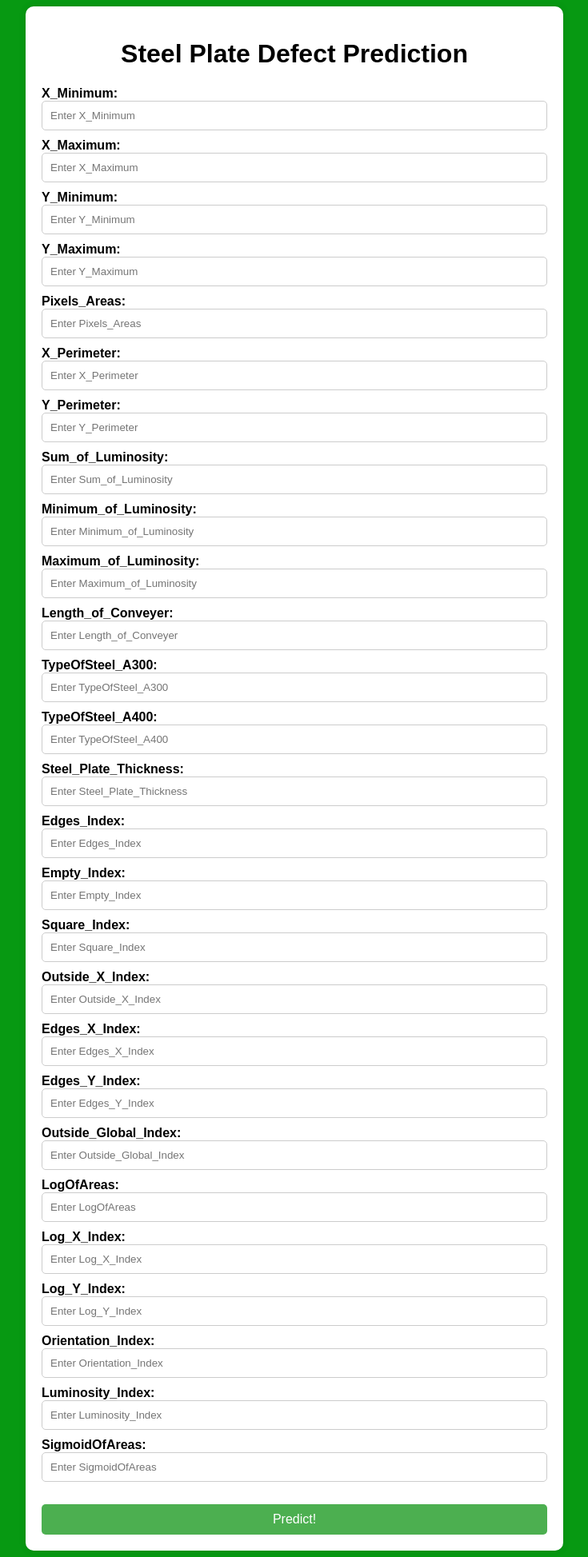
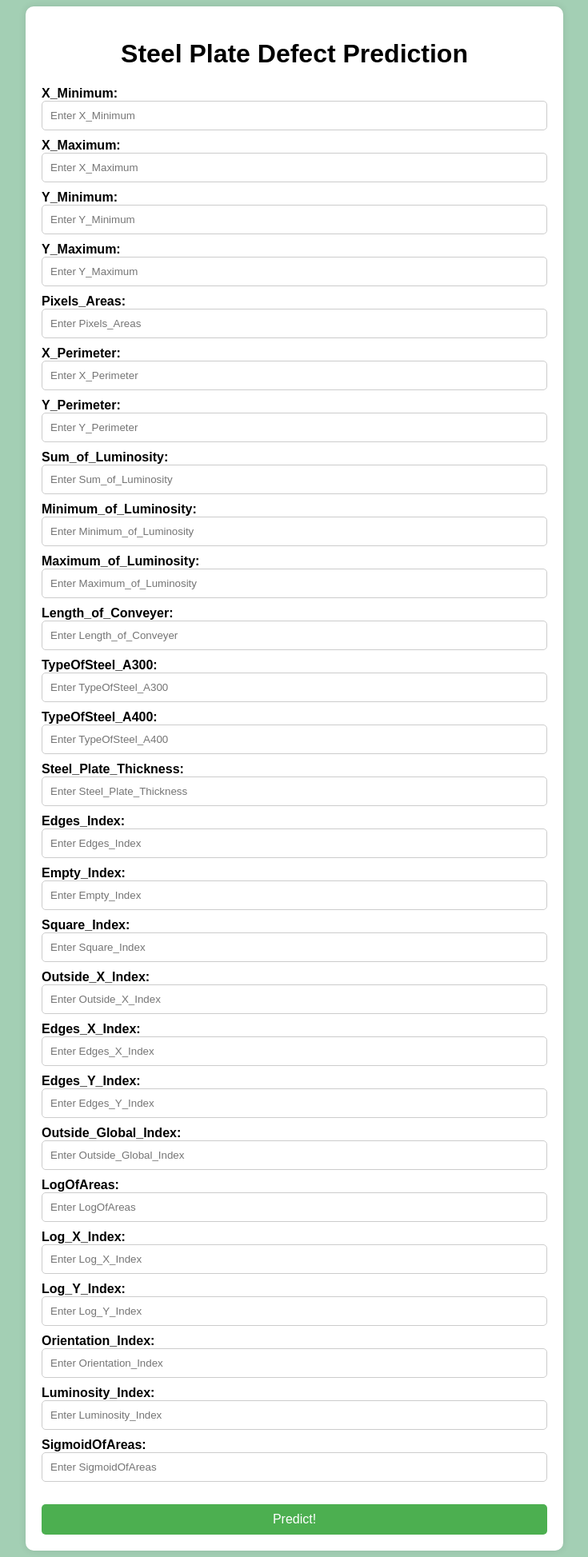
Before and after one commit to rohit62043/ML_Lab_Project, a Flask app: page / in a window 1280 px wide. Shown: the whole page at 80% size, without its empty margins (272-1007 px from the left). Run offline with Flask 3, Linux system fonts and the light colour scheme.

Commit message:
changing color

```diff
--- a/templates/home.html
+++ b/templates/home.html
@@ -4,7 +4,7 @@
     <title>Steel Plate Defect Prediction</title>
     <style>
       body {
-        background-color: #079912;
+        background-color: #a3cfb4;
         font-family: Arial, sans-serif;
       }
       .container {
```
